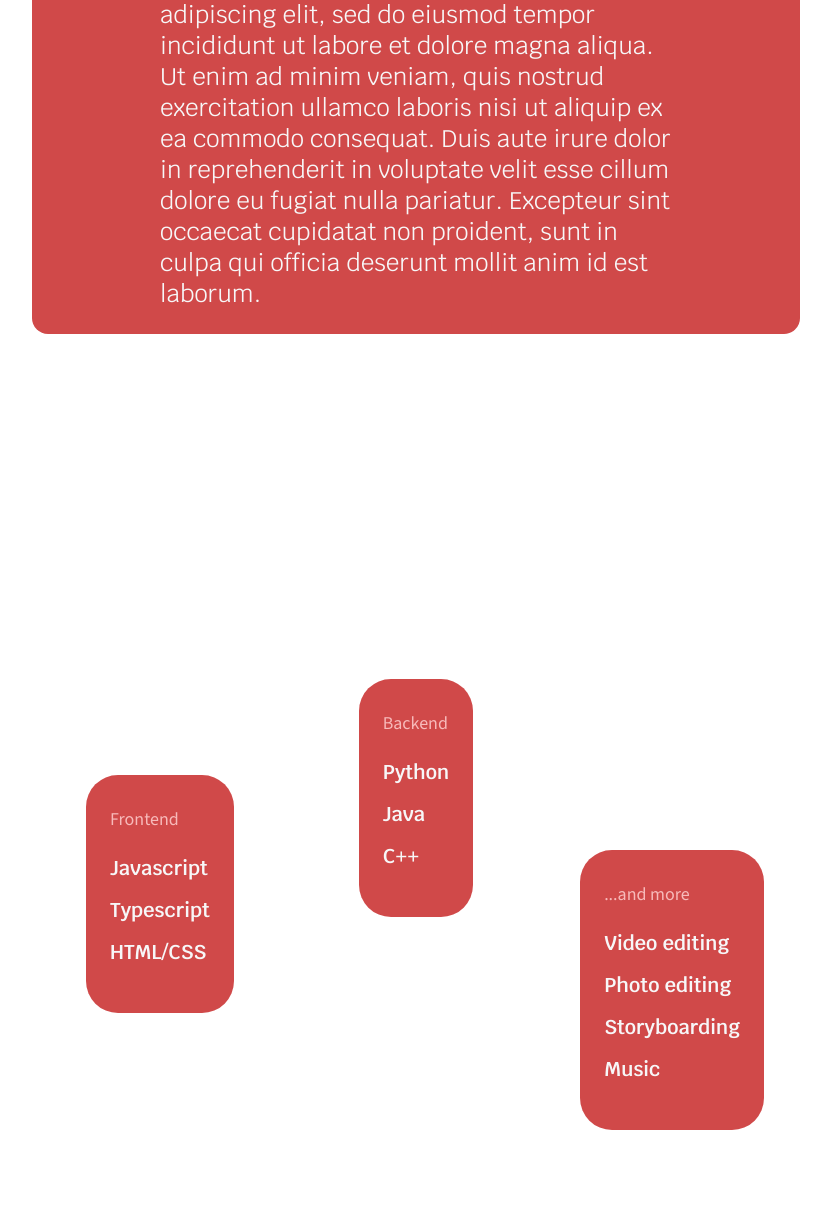
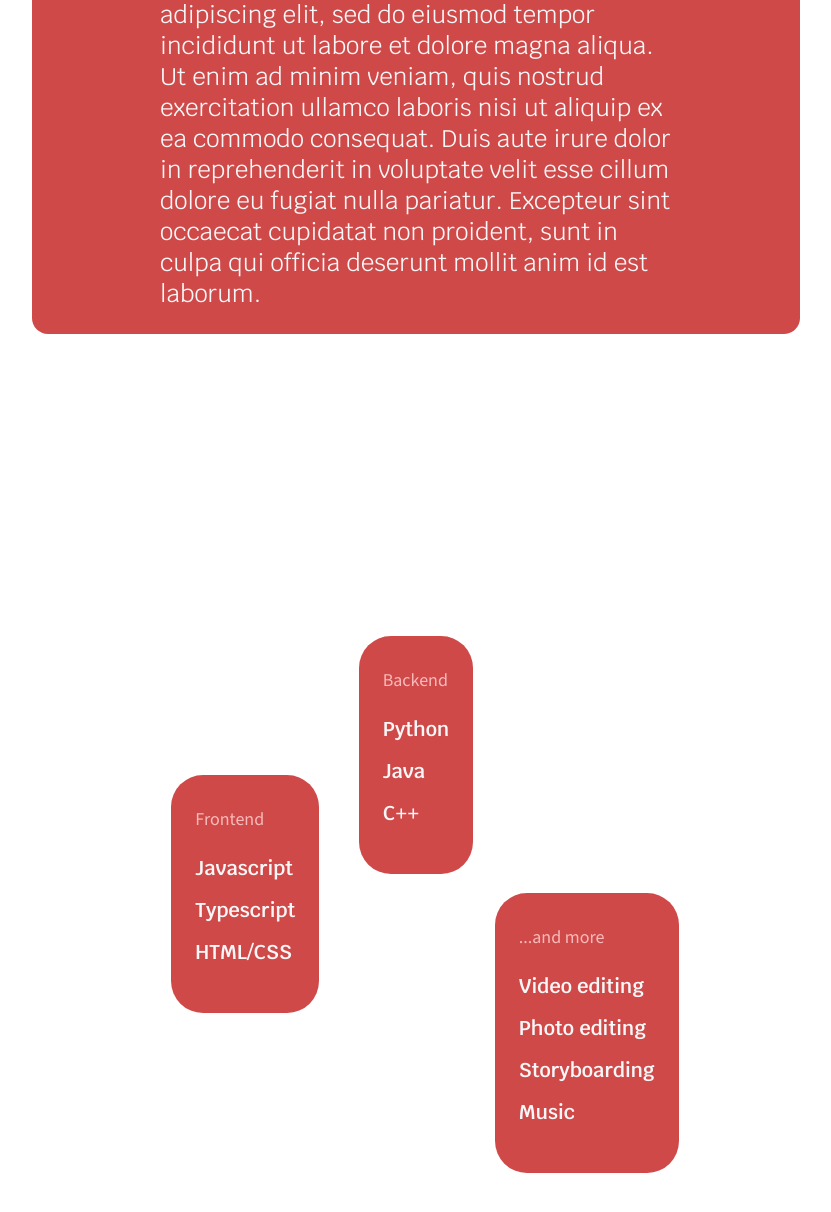
Before and after one commit to juayhee/portfolio-site, a React (Vite) app: page / in a window 1280 px wide. Shown: the part 1106-2318 px from the top of the page, without its empty margins (224-1055 px from the left). Built offline with nearby package versions, Linux system fonts and the light colour scheme.

Commit message:
Update styling

```diff
--- a/src/components/HomeSkills/HomeSkills.module.sass
+++ b/src/components/HomeSkills/HomeSkills.module.sass
@@ -37,8 +37,8 @@ li
   height: 100%
   // Grid is only as large as parent in <App> allows
   width: 100%
-  grid-template-rows: 256px repeat(3, minmax(0, 1fr)) 256px
-  grid-template-columns: 256px repeat(3, minmax(0, 1fr)) 256px
+  grid-template-rows: 192px repeat(3, minmax(0, 1fr)) 192px
+  grid-template-columns: 384px repeat(3, minmax(0, 1fr)) 384px
   justify-items: center
   align-items: center
 
```
